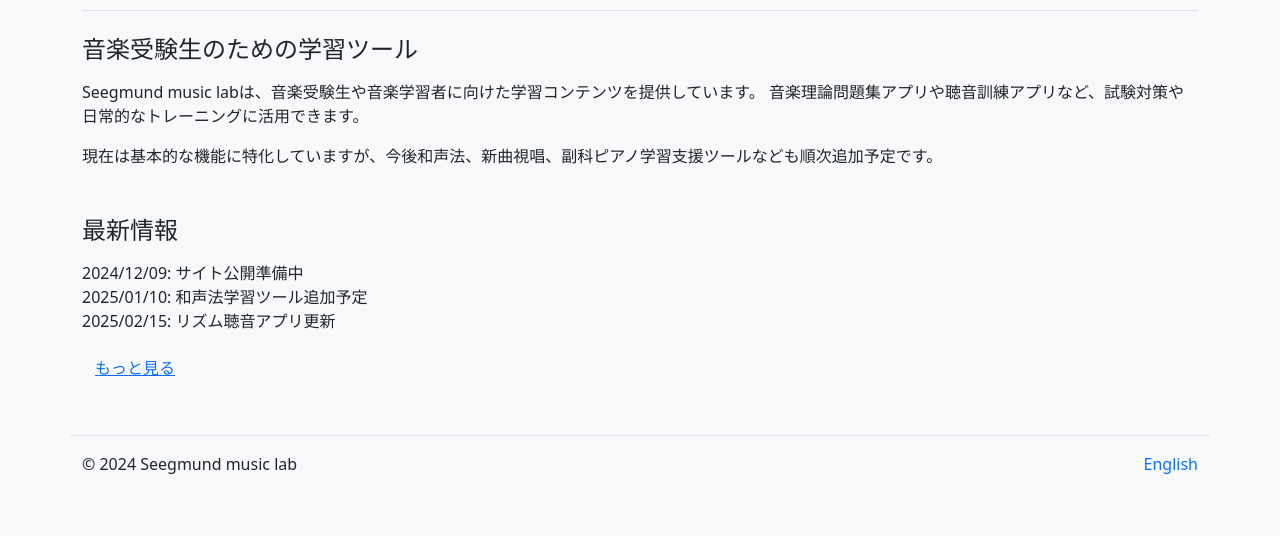
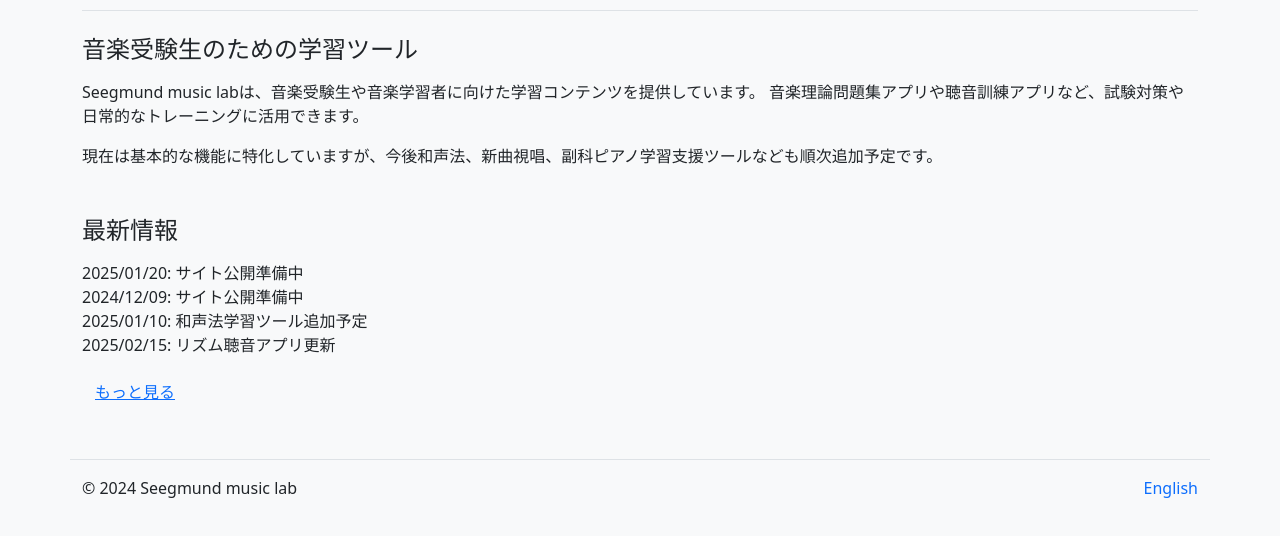
Before and after one commit to kogu0507/seegmund-music-lab, a plain HTML site: page index.html in a window 1280 px wide. Shown: the part 86-622 px from the top of the page. Drawn offline with nearby package versions, Linux system fonts and the light colour scheme.

Commit message:
initialize index

```diff
--- a/index.html
+++ b/index.html
@@ -48,6 +48,7 @@
       <h2 class="h4 mb-3">最新情報</h2>
       <ul class="list-unstyled">
         <!-- 最新3件 -->
+        <li>2025/01/20: サイト公開準備中</li>
         <li>2024/12/09: サイト公開準備中</li>
         <li>2025/01/10: 和声法学習ツール追加予定</li>
         <li>2025/02/15: リズム聴音アプリ更新</li>
```
